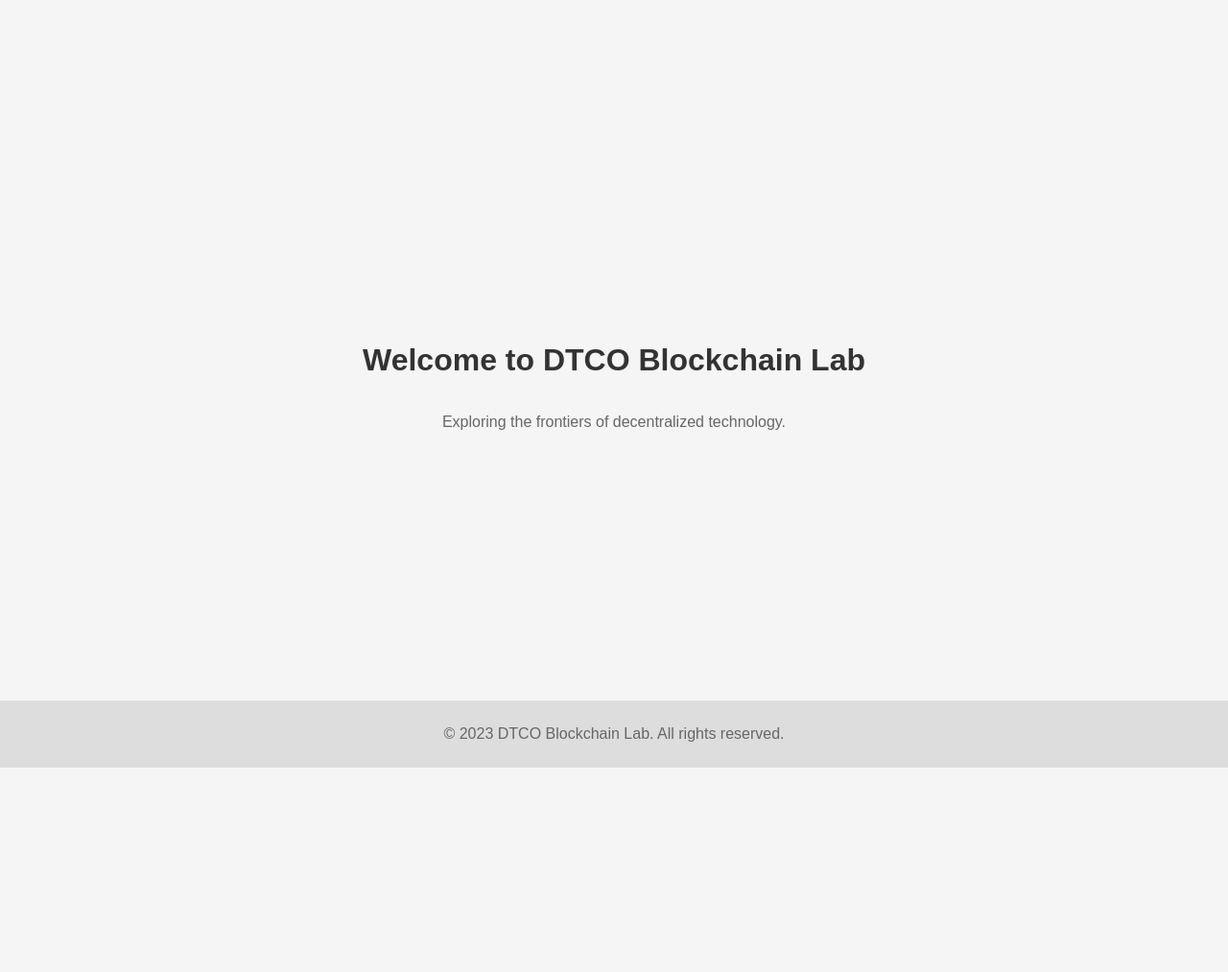
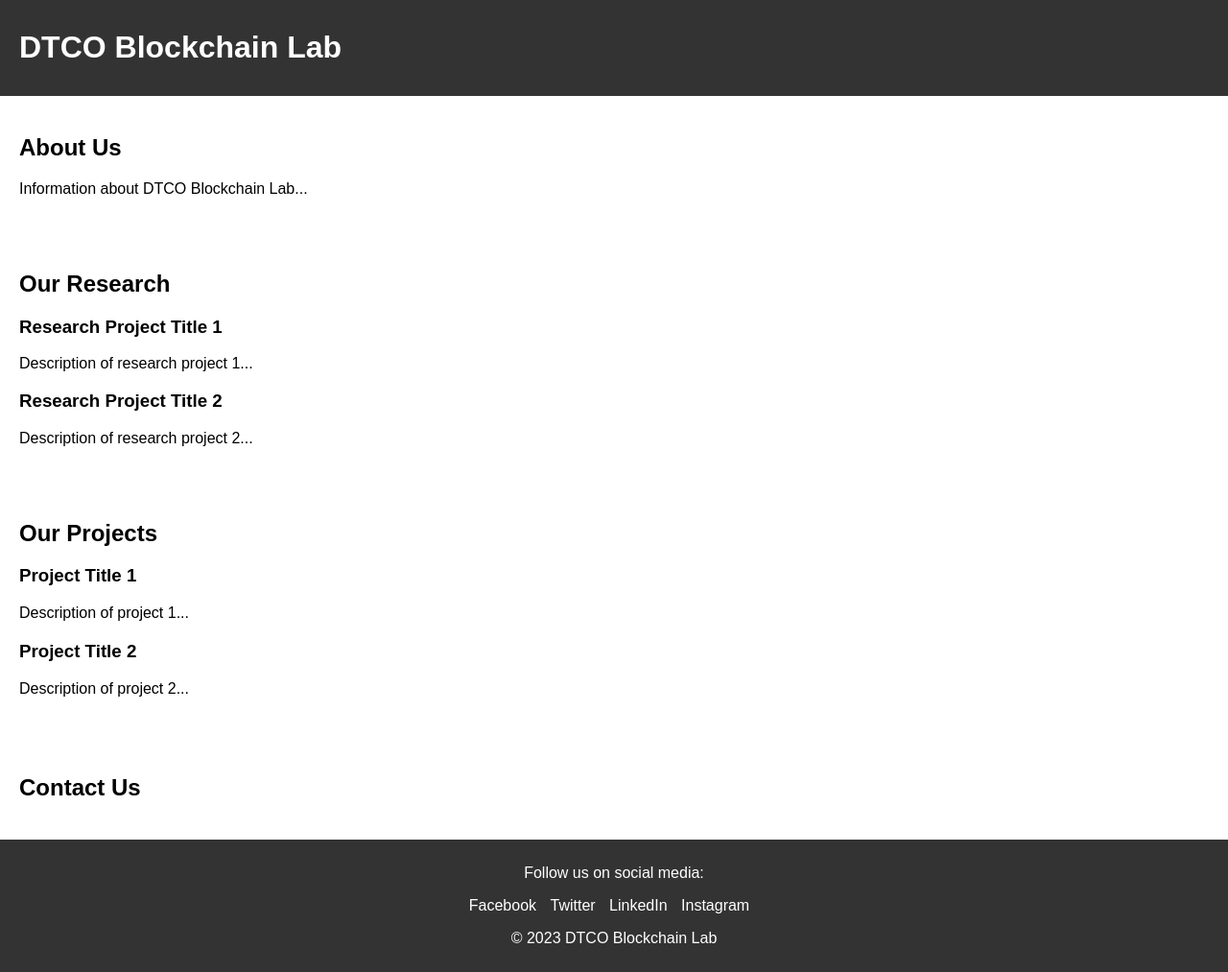
Before and after one commit to jacobleegithub/blockchainlab, a plain HTML site: page index.html in a window 1280 px wide. Shown: the whole page at 96% size. Before the commit the page ends 800 px from the top, so only its background shows below. Drawn offline with Linux system fonts and the light colour scheme.

Commit message:
Update index.html

```diff
--- a/index.html
+++ b/index.html
@@ -3,46 +3,82 @@
 <head>
     <meta charset="UTF-8">
     <meta name="viewport" content="width=device-width, initial-scale=1.0">
-    <title>Welcome to DTCO Blockchain Lab</title>
+    <title>DTCO Blockchain Lab</title>
     <style>
-        body {
-            font-family: Arial, sans-serif;
-            margin: 0;
-            padding: 0;
-            display: flex;
-            justify-content: center;
-            align-items: center;
-            height: 100vh;
-            flex-direction: column;
-            background-color: #f5f5f5;
-        }
-        h1 {
-            color: #333;
-        }
-        p {
-            color: #666;
-        }
-        a {
-            color: #0077cc;
-        }
-        .footer {
-            position: fixed;
-            bottom: 0;
-            width: 100%;
-            background-color: #ddd;
-            padding: 10px;
-            text-align: center;
-        }
+        /* Add your CSS styles here */
+        body { font-family: Arial, sans-serif; margin: 0; padding: 0; }
+        header { background: #333; color: white; padding: 10px 20px; }
+        section { padding: 20px; }
+        footer { background: #333; color: white; text-align: center; padding: 10px 20px; }
+        .social-links { list-style: none; padding: 0; }
+        .social-links li { display: inline; margin-right: 10px; }
+        .social-links a { color: white; text-decoration: none; }
+        .social-links a:hover { text-decoration: underline; }
+        .project { margin-bottom: 20px; }
+        .project h3 { margin-top: 0; }
+        /* Add more styles as needed */
     </style>
 </head>
 <body>
-    <h1>Welcome to DTCO Blockchain Lab</h1>
-    <p>Exploring the frontiers of decentralized technology.</p>
+    <header>
+        <h1>DTCO Blockchain Lab</h1>
+        <nav>
+            <!-- Navigation Links -->
+        </nav>
+    </header>
 
-    <!-- Add more sections as needed -->
+    <main>
+        <section>
+            <h2>About Us</h2>
+            <p>Information about DTCO Blockchain Lab...</p>
+        </section>
+        <section>
+            <h2>Our Research</h2>
+            <article>
+                <h3>Research Project Title 1</h3>
+                <p>Description of research project 1...</p>
+                <!-- Link to full research article or page -->
+            </article>
+            <article>
+                <h3>Research Project Title 2</h3>
+                <p>Description of research project 2...</p>
+                <!-- Link to full research article or page -->
+            </article>
+            <!-- Add more research projects as needed -->
+        </section>
+        <section>
+            <h2>Our Projects</h2>
+            <div class="project">
+                <h3>Project Title 1</h3>
+                <p>Description of project 1...</p>
+                <!-- Link to full project article or page -->
+            </div>
+            <div class="project">
+                <h3>Project Title 2</h3>
+                <p>Description of project 2...</p>
+                <!-- Link to full project article or page -->
+            </div>
+            <!-- Add more projects as needed -->
+        </section>
+        <section>
+            <h2>Contact Us</h2>
+            <!-- Contact Information -->
+        </section>
+    </main>
 
-    <div class="footer">
-        <p>&copy; 2023 DTCO Blockchain Lab. All rights reserved.</p>
-    </div>
+    <footer>
+        <p>Follow us on social media:</p>
+        <ul class="social-links">
+            <li><a href="#" target="_blank">Facebook</a></li>
+            <li><a href="#" target="_blank">Twitter</a></li>
+            <li><a href="#" target="_blank">LinkedIn</a></li>
+            <li><a href="#" target="_blank">Instagram</a></li>
+        </ul>
+        <p>&copy; 2023 DTCO Blockchain Lab</p>
+    </footer>
+
+    <script>
+        // Add your JavaScript here
+    </script>
 </body>
 </html>
```
